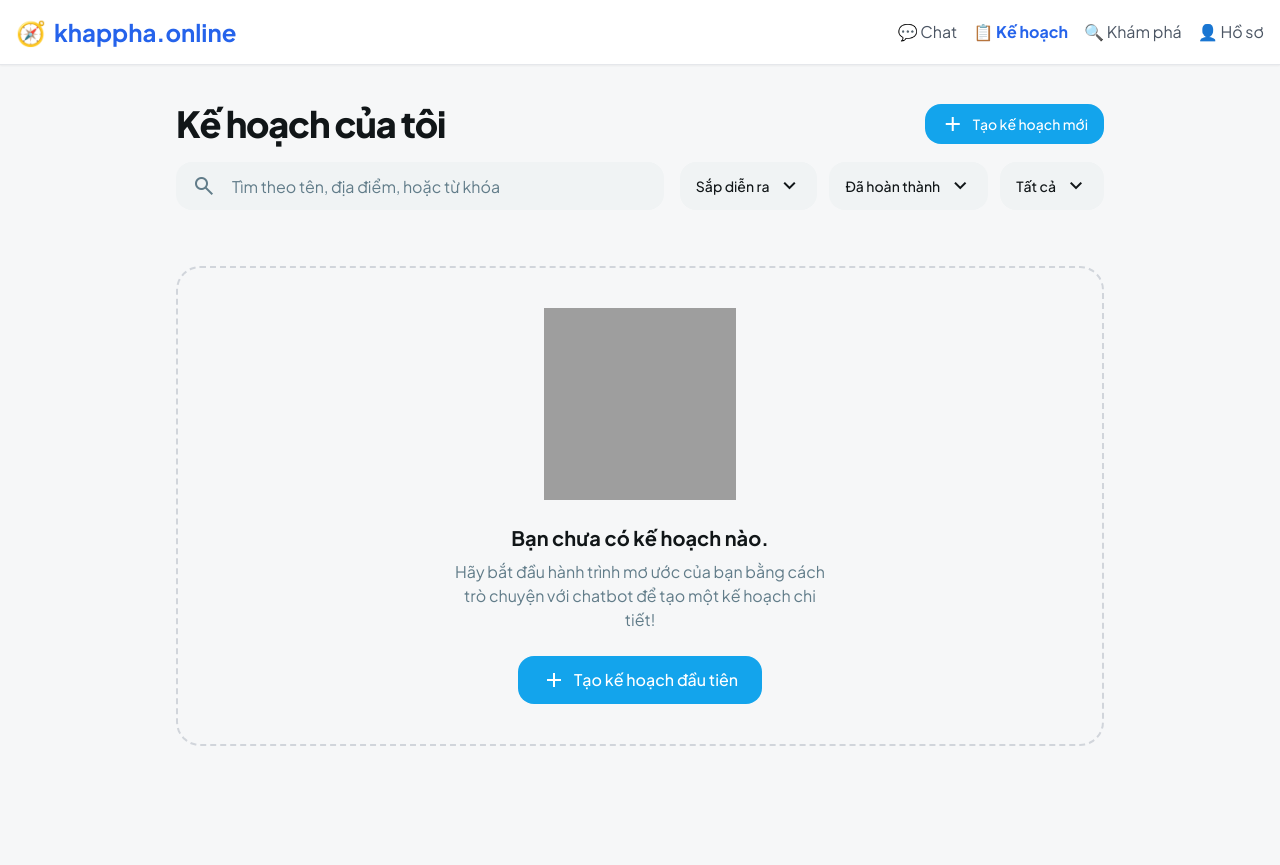
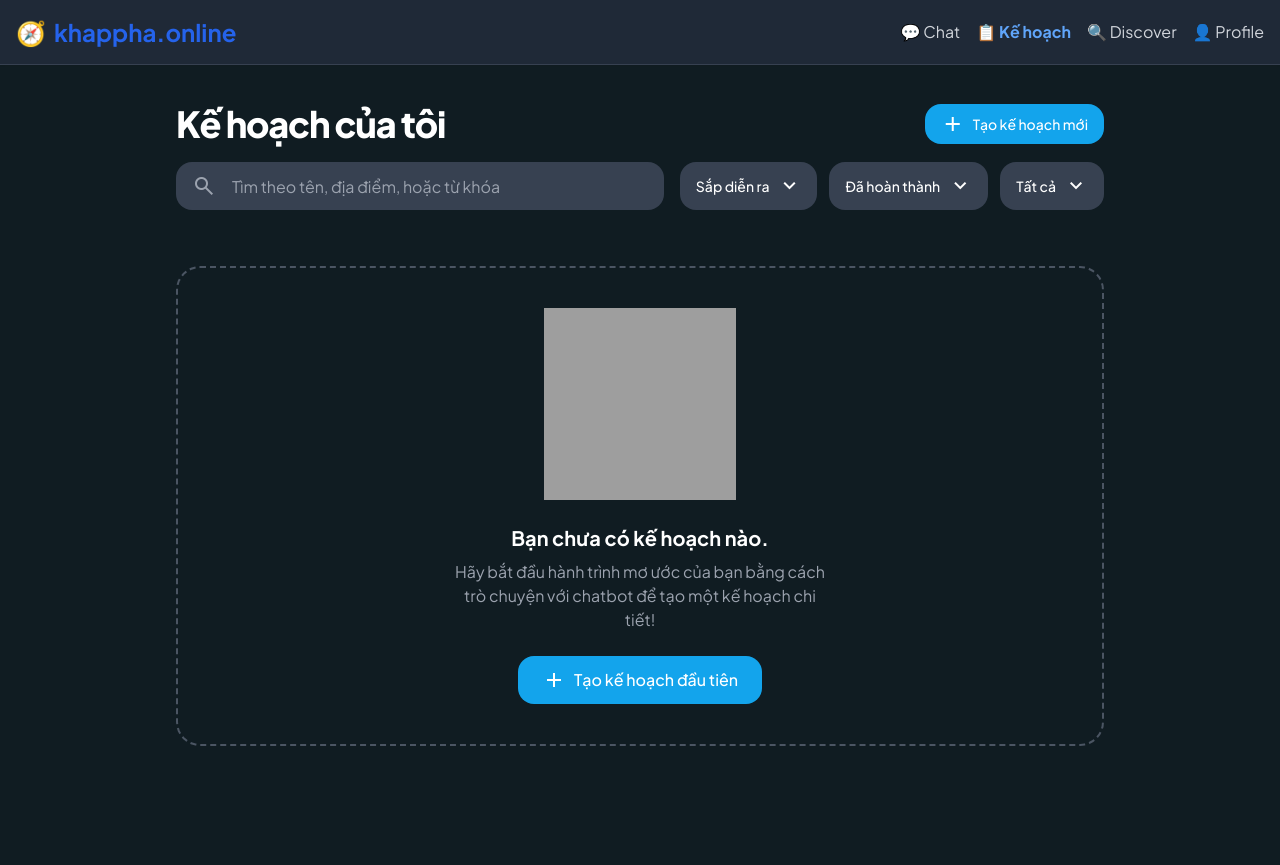
Before and after one commit to Luisnguyen1/khampha.online, a Flask app: page /plans in a window 1280 px wide. Run offline with Flask 3, Linux system fonts and the light colour scheme; the visitor is signed in with stand-in values (Sample User, id 1); data comes from the database, SQL or seed files in the repository; data that the repository does not hold is empty; some libraries are stand-ins or nearby versions; grey boxes are pictures that could not be loaded.

Commit message:
feat: Update templates for dark mode support and enhance navigation accessibility

```diff
--- a/frontend/templates/danh_sach_ke_hoach.html
+++ b/frontend/templates/danh_sach_ke_hoach.html
@@ -1,8 +1,9 @@
 <!DOCTYPE html>
 
-<html class="light" lang="en"><head>
+<html class="dark" lang="vi"><head>
 <meta charset="utf-8"/>
 <meta content="width=device-width, initial-scale=1.0" name="viewport"/>
+<meta name="theme-color" content="#101c22">
 <title>Travel Plans</title>
 <script src="https://cdn.tailwindcss.com?plugins=forms,container-queries"></script>
 <link href="https://fonts.googleapis.com/css2?family=Plus+Jakarta+Sans:wght@400;500;700;800&amp;display=swap" rel="stylesheet"/>
@@ -104,9 +105,9 @@
         }
     </style>
 </head>
-<body class="bg-background-light dark:bg-background-dark font-display">
+<body class="bg-background-light dark:bg-background-dark font-display text-text-light dark:text-text-dark">
 <!-- Header -->
-<header class="bg-white shadow-sm border-b relative z-50">
+<header class="bg-white dark:bg-gray-800 shadow-sm border-b dark:border-gray-700 relative z-50">
     <div class="container mx-auto px-4 py-4">
         <div class="flex items-center justify-between">
             <!-- Logo -->
@@ -117,18 +118,18 @@
 
             <!-- Desktop Navigation -->
             <nav class="hidden md:flex items-center space-x-4">
-                <a href="/chat" class="text-gray-600 hover:text-blue-600 transition">
-                    💬 Chat
+                <a href="/chat" class="text-gray-600 dark:text-gray-300 hover:text-blue-600 dark:hover:text-blue-400 transition">
+                    💬 <span data-i18n="nav.chat">Chat</span>
                 </a>
-                <a href="/plans" class="text-blue-600 font-semibold">
-                    📋 Kế hoạch
+                <a href="/plans" class="text-blue-600 dark:text-blue-400 font-semibold">
+                    📋 <span data-i18n="nav.plans">Kế hoạch</span>
                 </a>
-                <a href="/discover" class="text-gray-600 hover:text-blue-600 transition">
-                    🔍 Khám phá
+                <a href="/discover" class="text-gray-600 dark:text-gray-300 hover:text-blue-600 dark:hover:text-blue-400 transition">
+                    🔍 <span data-i18n="nav.discover">Khám phá</span>
                 </a>
                 {% if user %}
-                <a href="/profile" class="text-gray-600 hover:text-blue-600 transition">
-                    👤 Hồ sơ
+                <a href="/profile" class="text-gray-600 dark:text-gray-300 hover:text-blue-600 dark:hover:text-blue-400 transition">
+                    👤 <span data-i18n="nav.profile">Hồ sơ</span>
                 </a>
                 {% endif %}
             </nav>
@@ -144,35 +145,35 @@
 </header>
 
 <!-- Mobile Navigation Drawer -->
-<div id="mobileDrawer" class="mobile-drawer">
-    <div class="mobile-drawer-header">
+<div id="mobileDrawer" class="mobile-drawer dark:bg-gray-800">
+    <div class="mobile-drawer-header dark:border-gray-700">
         <a href="/" class="flex items-center space-x-2">
             <span class="text-2xl">🧭</span>
-            <h2 class="text-xl font-bold text-blue-600">{{ app_name }}</h2>
+            <h2 class="text-xl font-bold text-blue-600 dark:text-blue-400">{{ app_name }}</h2>
         </a>
-        <button id="closeDrawerBtn" class="p-2 text-gray-600 hover:text-blue-600" aria-label="Close menu">
+        <button id="closeDrawerBtn" class="p-2 text-gray-600 dark:text-gray-300 hover:text-blue-600 dark:hover:text-blue-400" aria-label="Close menu">
             <svg class="w-6 h-6" fill="none" stroke="currentColor" viewBox="0 0 24 24">
                 <path stroke-linecap="round" stroke-linejoin="round" stroke-width="2" d="M6 18L18 6M6 6l12 12"></path>
             </svg>
         </button>
     </div>
     <nav class="mobile-drawer-nav">
-        <a href="/chat" class="mobile-nav-item">
+        <a href="/chat" class="mobile-nav-item dark:text-gray-300 dark:hover:bg-gray-700">
             <span class="text-xl">💬</span>
-            <span>Chat</span>
+            <span data-i18n="nav.chat">Chat</span>
         </a>
-        <a href="/plans" class="mobile-nav-item">
+        <a href="/plans" class="mobile-nav-item dark:text-gray-300 dark:hover:bg-gray-700">
             <span class="text-xl">📋</span>
-            <span>Kế hoạch</span>
+            <span data-i18n="nav.plans">Kế hoạch</span>
         </a>
-        <a href="/discover" class="mobile-nav-item">
+        <a href="/discover" class="mobile-nav-item dark:text-gray-300 dark:hover:bg-gray-700">
             <span class="text-xl">🔍</span>
-            <span>Khám phá</span>
+            <span data-i18n="nav.discover">Khám phá</span>
         </a>
         {% if user %}
-        <a href="/profile" class="mobile-nav-item">
+        <a href="/profile" class="mobile-nav-item dark:text-gray-300 dark:hover:bg-gray-700">
             <span class="text-xl">👤</span>
-            <span>Hồ sơ</span>
+            <span data-i18n="nav.profile">Hồ sơ</span>
         </a>
         {% endif %}
     </nav>
@@ -294,5 +295,9 @@
     });
 </script>
 
+<!-- Global Settings Scripts -->
+<script src="{{ url_for('static', filename='js/i18n.js') }}"></script>
+<script src="{{ url_for('static', filename='js/settings.js') }}"></script>
+
 <script src="{{ url_for('static', filename='js/danh_sach_ke_hoach.js') }}"></script>
 </body></html>
```
Also changed, not shown: frontend/templates/chi_tiet_ke_hoach.html (+14 -9 lines).
